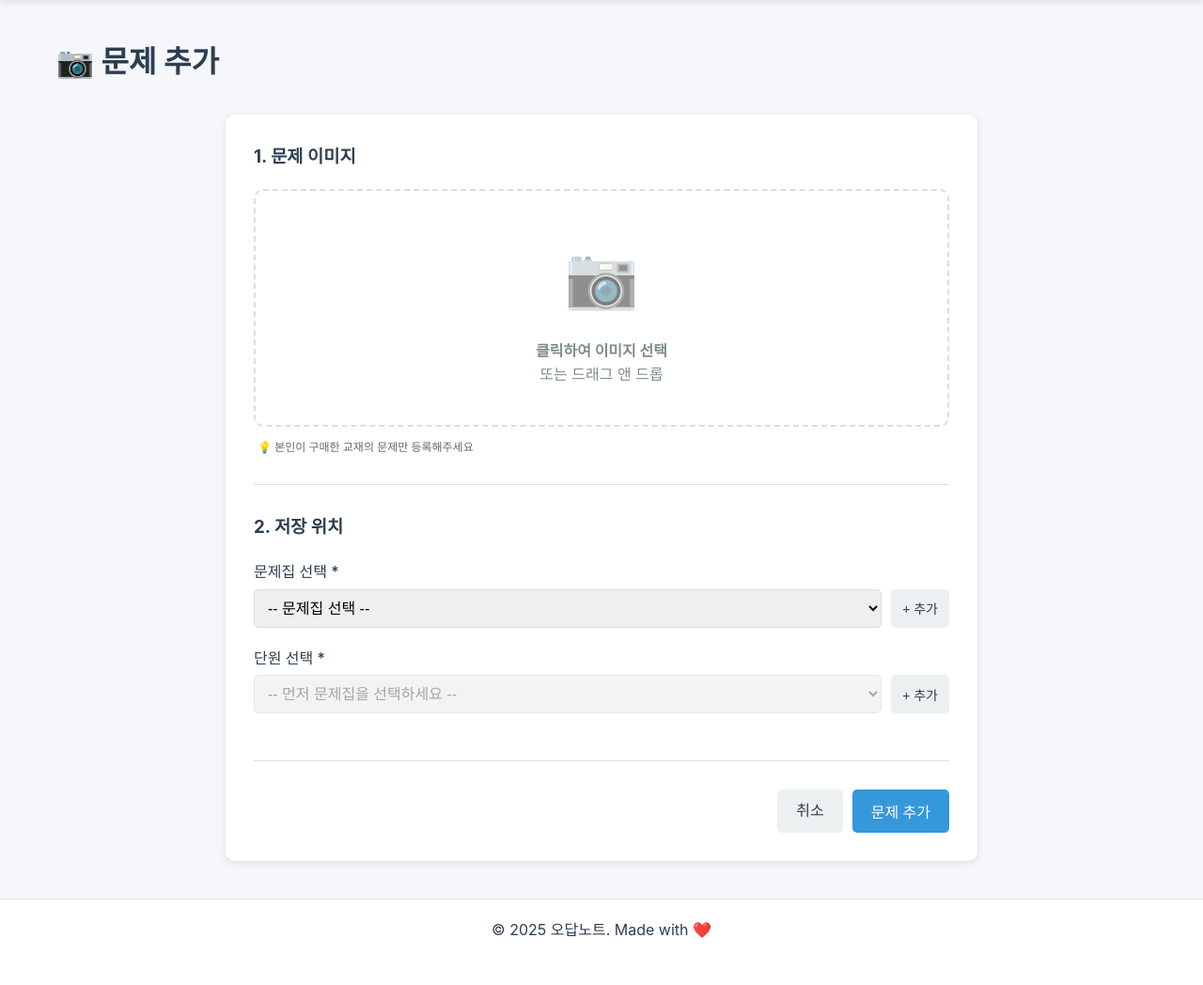
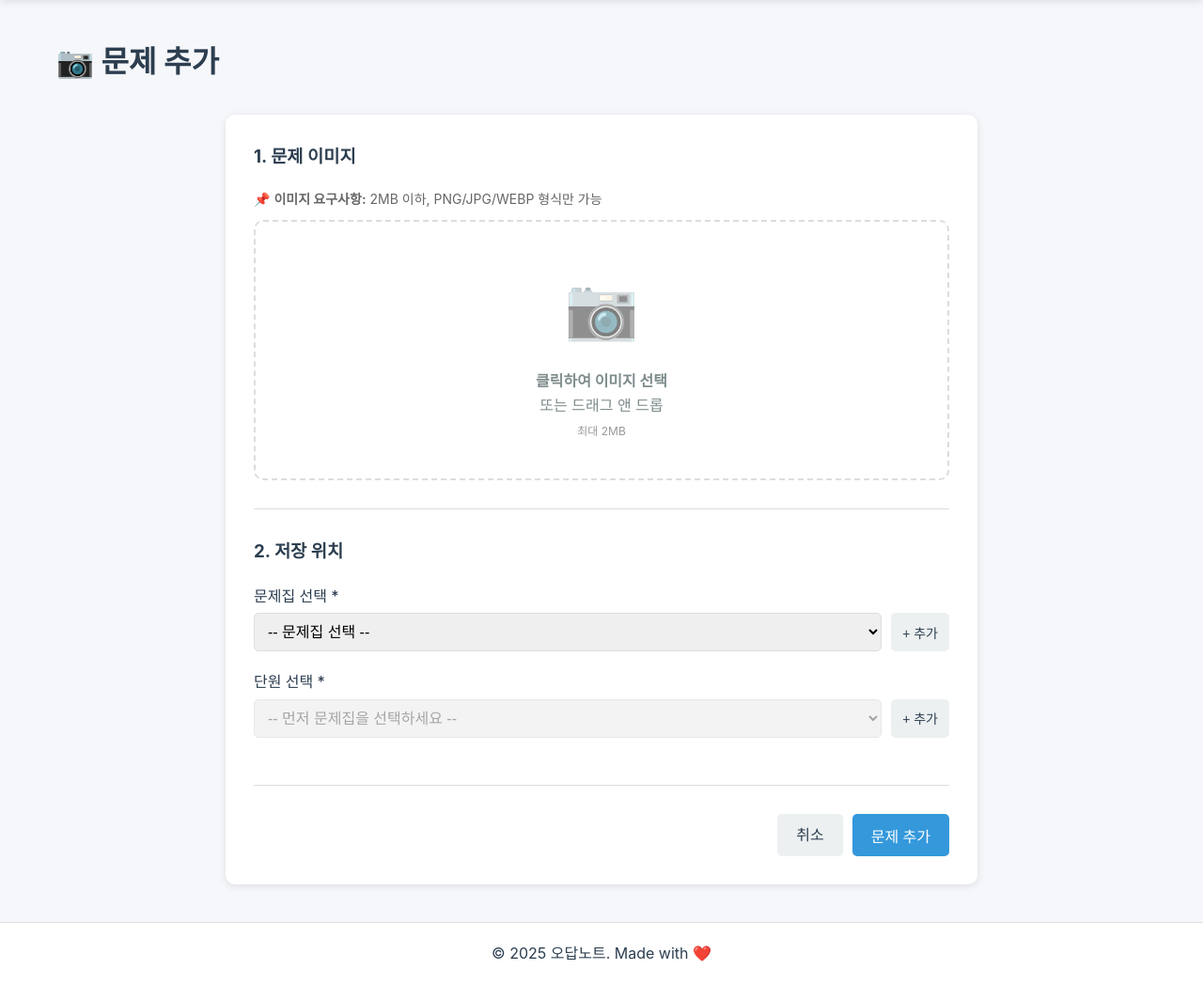
Before and after one commit to jjiniejjinie/odabnote, a Flask app: page /problems/add in a window 1280 px wide. Shown: the part 70-1118 px from the top of the page at 94% size. Before the commit the page ends 1068 px from the top, so only its background shows below. Run offline with Flask 3, Linux system fonts and the light colour scheme; the visitor is signed in with stand-in values (Sample User, id 1); data that the repository does not hold is empty.

Commit message:
이미지 용량 2MB 제한 + 자동 최적화

```diff
--- a/backend/app.py
+++ b/backend/app.py
@@ -71,29 +71,49 @@ def create_app(config_name='development'):
         return '.' in filename and \
                filename.rsplit('.', 1)[1].lower() in app.config['ALLOWED_EXTENSIONS']
 
+    def check_file_size(file):
+        """파일 크기 체크 (2MB 제한)"""
+        file.seek(0, 2)  # 파일 끝으로 이동
+        size = file.tell()  # 현재 위치 = 파일 크기
+        file.seek(0)  # 처음으로 되돌리기
+
+        max_size = 2 * 1024 * 1024  # 2MB
+        return size <= max_size, size
+
     def save_uploaded_file(file, subfolder='problems'):
         """파일 업로드 및 Cloudinary에 저장"""
         if file and allowed_file(file.filename):
+            # 파일 크기 체크
+            is_valid, file_size = check_file_size(file)
+            if not is_valid:
+                size_mb = file_size / (1024 * 1024)
+                raise ValueError(f'파일 크기가 너무 큽니다. ({size_mb:.1f}MB) 2MB 이하로 업로드해주세요.')
+
             try:
                 # 고유한 public_id 생성
                 timestamp = datetime.now().strftime('%Y%m%d_%H%M%S')
                 filename = secure_filename(file.filename)
                 public_id = f"odabnote/{subfolder}/{current_user.id}/{timestamp}_{filename.rsplit('.', 1)[0]}"
 
-                # Cloudinary에 업로드
+                # Cloudinary에 업로드 (자동 최적화)
                 result = cloudinary.uploader.upload(
                     file,
                     public_id=public_id,
                     folder=f"odabnote/{subfolder}",
-                    resource_type="image"
+                    resource_type="image",
+                    quality="auto:good",  # 자동 화질 최적화
+                    fetch_format="auto"   # 최적 포맷 자동 선택
                 )
 
                 # Cloudinary URL 반환 (public_id 저장)
                 return result['public_id']
+            except ValueError as ve:
+                # 파일 크기 에러는 그대로 전달
+                raise ve
             except Exception as e:
                 print(f"Cloudinary upload error: {e}")
-                return None
-        return None
+                raise Exception(f'이미지 업로드 중 오류가 발생했습니다: {str(e)}')
+        raise ValueError('허용되지 않는 파일 형식입니다. PNG, JPG, JPEG, WEBP만 가능합니다.')
 
     # ==================== 라우트 ====================
 
@@ -380,11 +400,16 @@ def create_app(config_name='development'):
             flash('권한이 없습니다.', 'danger')
             return redirect(url_for('home'))
 
-        # 이미지 저장
-        image_path = save_uploaded_file(problem_image, f'problems/{unit_id}')
-
-        if not image_path:
-            flash('이미지 업로드에 실패했습니다.', 'danger')
+        # 이미지 저장 (에러 처리 추가)
+        try:
+            image_path = save_uploaded_file(problem_image, f'problems/{unit_id}')
+        except ValueError as ve:
+            # 파일 크기/형식 에러
+            flash(str(ve), 'danger')
+            return redirect(url_for('problem_add'))
+        except Exception as e:
+            # 기타 업로드 에러
+            flash(f'이미지 업로드 중 오류 발생: {str(e)}', 'danger')
             return redirect(url_for('problem_add'))
 
         # 문제 번호 자동 할당
@@ -474,10 +499,17 @@ def create_app(config_name='development'):
         if answer_type == 'image':
             answer_image = request.files.get('answer_image')
             if answer_image:
-                image_path = save_uploaded_file(answer_image, f'answers/{problem.unit_id}')
-                # 기존 정답 덮어쓰기
-                problem.answer_image_path = image_path
-                problem.answer_text = None  # 텍스트 정답 제거
+                try:
+                    image_path = save_uploaded_file(answer_image, f'answers/{problem.unit_id}')
+                    # 기존 정답 덮어쓰기
+                    problem.answer_image_path = image_path
+                    problem.answer_text = None  # 텍스트 정답 제거
+                except ValueError as ve:
+                    flash(str(ve), 'danger')
+                    return redirect(url_for('problem_detail', problem_id=problem_id))
+                except Exception as e:
+                    flash(f'이미지 업로드 중 오류 발생: {str(e)}', 'danger')
+                    return redirect(url_for('problem_detail', problem_id=problem_id))
         elif answer_type == 'text':
             answer_text = request.form.get('answer_text')
             # 기존 정답 덮어쓰기
--- a/backend/config.py
+++ b/backend/config.py
@@ -25,8 +25,8 @@ class Config:
 
     # 파일 업로드 (로컬 개발용 - Cloudinary 사용 시 불필요)
     UPLOAD_FOLDER = str(UPLOAD_FOLDER)
-    MAX_CONTENT_LENGTH = 16 * 1024 * 1024  # 16MB 제한
-    ALLOWED_EXTENSIONS = {'png', 'jpg', 'jpeg', 'gif', 'webp'}
+    MAX_CONTENT_LENGTH = 2 * 1024 * 1024  # 2MB 제한
+    ALLOWED_EXTENSIONS = {'png', 'jpg', 'jpeg', 'webp'}  # gif 제거 (용량 큼)
 
     # Cloudinary 설정 (URL 방식)
     CLOUDINARY_URL = os.environ.get('CLOUDINARY_URL') or ''
--- a/frontend/templates/problem_add.html
+++ b/frontend/templates/problem_add.html
@@ -11,14 +11,18 @@
     <form method="POST" enctype="multipart/form-data" class="problem-add-form">
         <div class="form-section">
             <h3>1. 문제 이미지</h3>
+            <p class="form-hint" style="color: #666; font-size: 14px; margin-bottom: 10px;">
+                📌 <strong>이미지 요구사항:</strong> 2MB 이하, PNG/JPG/WEBP 형식만 가능
+            </p>
             <div class="image-upload-area" id="imageUploadArea">
                 <input type="file" id="problem_image" name="problem_image"
-                       accept="image/*" required hidden onchange="previewImage(event)">
+                       accept="image/png,image/jpeg,image/jpg,image/webp" required hidden onchange="previewImage(event)">
                 <label for="problem_image" class="upload-label">
                     <div class="upload-icon">📷</div>
                     <div class="upload-text">
                         <p><strong>클릭하여 이미지 선택</strong></p>
                         <p>또는 드래그 앤 드롭</p>
+                        <p style="font-size: 12px; color: #999; margin-top: 5px;">최대 2MB</p>
                     </div>
                 </label>
                 <div id="imagePreview" class="image-preview" style="display: none;">
@@ -26,8 +30,6 @@
                     <button type="button" class="btn btn-secondary" onclick="resetImage()">다시 선택</button>
                 </div>
             </div>
-            <!-- 저작권 안내 문구 추가 -->
-            <p class="image-notice">💡 본인이 구매한 교재의 문제만 등록해주세요</p>
         </div>
 
         <div class="form-section">
@@ -103,18 +105,6 @@
         </form>
     </div>
 </div>
-
-<style>
-    /* 저작권 안내 문구 스타일 */
-    .image-notice {
-        font-size: 12px;
-        color: #666;
-        margin-top: 12px;
-        margin-bottom: 0;
-        padding-left: 4px;
-        font-weight: 500;
-    }
-</style>
 
 {% endblock %}
 
```
